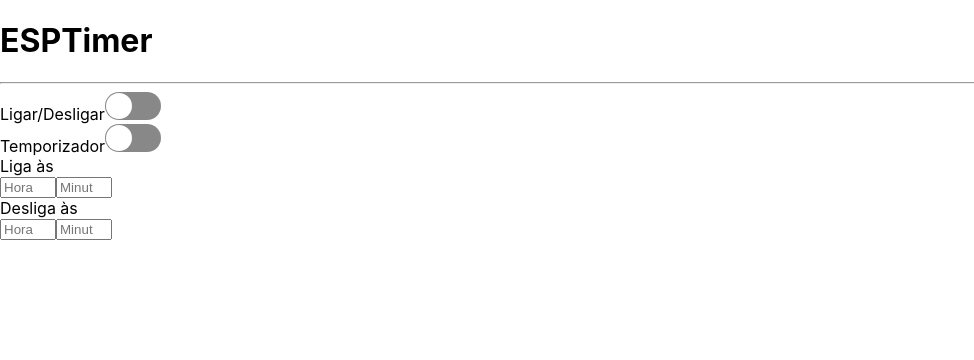
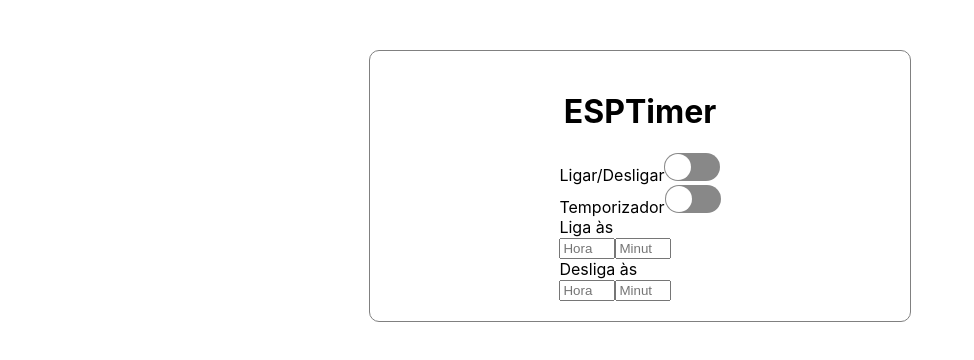
Before and after one commit to jaedsonpys/esp-timer-web, a React (Create React App) app: page / in a window 1280 px wide. Shown: the top 360 px of the page, without its empty margins (0-974 px from the left). Built offline with nearby package versions, Linux system fonts and the light colour scheme.

Commit message:
feat: create basic App style

```diff
--- /dev/null
+++ b/src/App.css
@@ -0,0 +1,13 @@
+@import url('https://fonts.googleapis.com/css2?family=Montserrat:ital,wght@0,400;0,500;1,400&display=swap');
+
+.controllerBox {
+    max-width: 500px;
+    border: 1px solid gray;
+    margin: 50px auto;
+    border-radius: 10px;
+
+    padding: 20px;
+    display: flex;
+    align-items: center;
+    flex-direction: column;
+}
--- a/src/App.jsx
+++ b/src/App.jsx
@@ -1,5 +1,7 @@
 import Switch from 'react-switch';
 import { useState } from 'react';
+
+import './App.css';
 
 function App() {
     const [checked, setChecked] = useState(false);
@@ -7,7 +9,6 @@ function App() {
     return (
         <div className='controllerBox'>
             <h1>ESPTimer</h1>
-            <hr/>
             <div className='relayControl'>
                 <label htmlFor="controlSwitch">Ligar/Desligar</label>
                 <Switch
```
